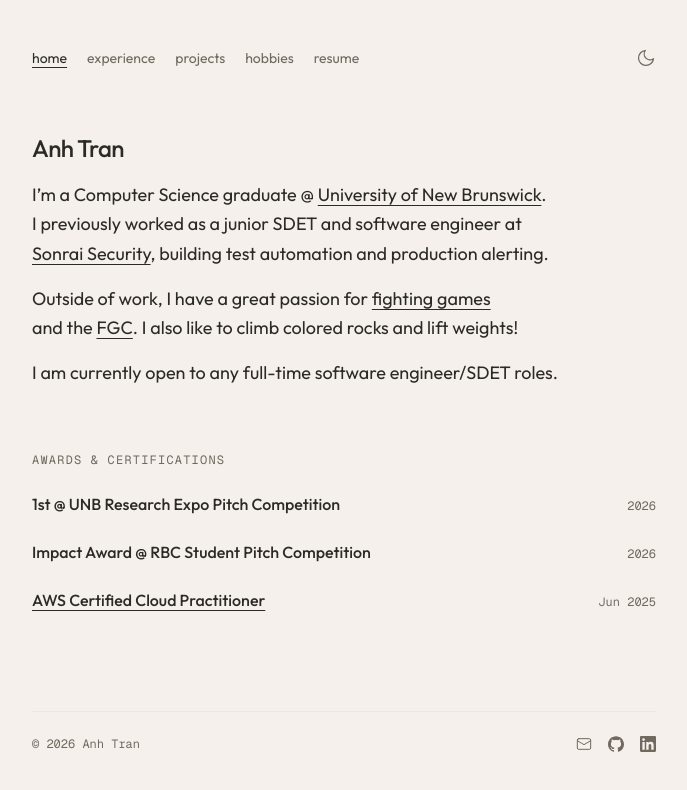
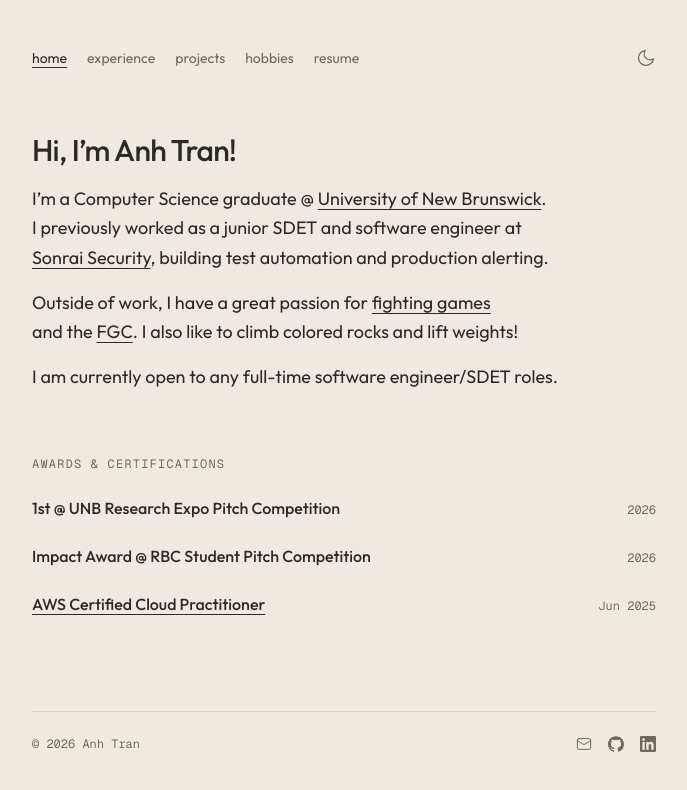
Before and after one commit to kumathy/portfolio, a Next.js app: page / in a window 1280 px wide. Shown: the top 790 px of the page, without its empty margins (296-983 px from the left). Built offline with nearby package versions, Linux system fonts and the light colour scheme.

Commit message:
feat: add fgc tooltip and rainbow hover

```diff
--- a/app/globals.css
+++ b/app/globals.css
@@ -1,10 +1,10 @@
 @import "tailwindcss";
 
 :root {
-  --background: #f5f0eb;
+  --background: #f0e9e1;
   --foreground: #2c2a27;
   --muted: #6f6960;
-  --border: #ece7e1;
+  --border: #d8cdc0;
   --accent: #7a5745;
 }
 
@@ -29,7 +29,7 @@
 }
 
 :root[data-theme="dark"] {
-  --background: #1c1a19;
+  --background: #1b1919;
   --foreground: #ede9e4;
   --muted: #9b9188;
   --border: #2b2622;
@@ -70,6 +70,43 @@
   display: none;
 }
 
+.rainbow-word:hover > span {
+  animation: rainbow-letter 0.7s step-end infinite;
+}
+
+@keyframes rainbow-letter {
+  0% {
+    color: #c9772f;
+  }
+  14.29% {
+    color: #c8574a;
+  }
+  28.57% {
+    color: #b3506b;
+  }
+  42.86% {
+    color: #8a5f9c;
+  }
+  57.14% {
+    color: #5f6b9e;
+  }
+  71.43% {
+    color: #4f7d8a;
+  }
+  85.71% {
+    color: #6f8a4f;
+  }
+  100% {
+    color: #c9772f;
+  }
+}
+
+@media (prefers-reduced-motion: reduce) {
+  .rainbow-word:hover > span {
+    animation-play-state: paused;
+  }
+}
+
 body {
   background: var(--background);
   color: var(--foreground);
--- a/app/page.tsx
+++ b/app/page.tsx
@@ -1,11 +1,14 @@
 import { AwardList } from "@/components/award-list";
+import { RainbowText } from "@/components/rainbow-text";
 import { Section } from "@/components/section";
 import { site } from "@/lib/site";
 
 export default function Home() {
   return (
     <main className="mx-auto w-full max-w-2xl flex-1 px-6">
-      <h1 className="text-2xl font-medium tracking-tight">{site.name}</h1>
+      <h1 className="text-3xl font-medium tracking-tight">
+        Hi, I&rsquo;m {site.name}!{" "}
+      </h1>
 
       <p className="mt-4 text-lg leading-relaxed text-balance">
         I&rsquo;m a Computer Science graduate @{" "}
@@ -34,13 +37,26 @@ export default function Home() {
           fighting games
         </a>{" "}
         and the{" "}
+        <span className="group relative inline-block">
           <a
             href="https://www.youtube.com/watch?v=JzS96auqau0"
             className="underline underline-offset-4 transition-colors hover:text-accent"
           >
             FGC
           </a>
-        . I also like to climb colored rocks and lift weights!
+          <span
+            role="tooltip"
+            className="pointer-events-none absolute top-full left-1/2 z-10 mt-2 flex -translate-x-1/2 items-center gap-1.5 rounded border border-border bg-background px-2.5 py-1.5 text-sm whitespace-nowrap text-muted opacity-0 transition-opacity group-hover:opacity-100 group-focus-within:opacity-100"
+          >
+            <span
+              aria-hidden="true"
+              className="absolute -top-[5px] left-1/2 h-2.5 w-2.5 -translate-x-1/2 rotate-45 border-t border-l border-border bg-background"
+            />
+            <span aria-hidden="true">🕹️</span>
+            Fighting Game Community
+          </span>
+        </span>
+        . I also like to climb <RainbowText>colored</RainbowText> rocks and lift weights!
       </p>
 
       <p className="mt-4 text-lg leading-relaxed text-balance">
--- /dev/null
+++ b/components/rainbow-text.tsx
@@ -0,0 +1,11 @@
+export function RainbowText({ children }: { children: string }) {
+  return (
+    <span className="rainbow-word">
+      {children.split("").map((character, index) => (
+        <span key={index} style={{ animationDelay: `${index * -0.1}s` }}>
+          {character}
+        </span>
+      ))}
+    </span>
+  );
+}
```
Lines whose indentation alone changed are shown as unchanged.
